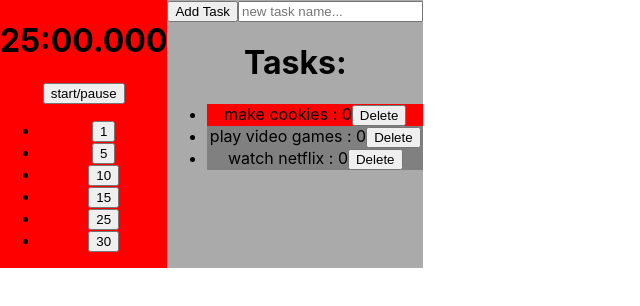
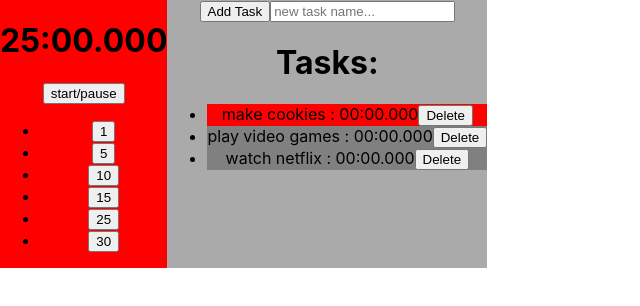
Before and after one commit to AceOfHeart5/TimeManager, a React (Create React App) app: page / in a window 1280 px wide. Shown: the top 306 px of the page, without its empty margins (0-640 px from the left). Built offline with nearby package versions, Linux system fonts and the light colour scheme.

Commit message:
add utility file and add time to tasks functionality

```diff
--- a/src/components/Pomodoro.js
+++ b/src/components/Pomodoro.js
@@ -1,3 +1,5 @@
+import { timeDisplay } from '../util/Utility';
+
 const Pomodoro = ({app}) => {
 
     // setMins is an array of integers representing minute values timer can be set to
@@ -11,25 +13,6 @@ const Pomodoro = ({app}) => {
         return <ul>{result}</ul>;
     }
 
-    const getDisplay = () => {
-        let temp = app.timer.timeRemaining;
-        let minutes = Math.floor(temp / 1000 / 60);
-        temp -= (minutes * 60 * 1000);
-        let seconds = Math.floor(temp / 1000);
-        temp -= (seconds * 1000);
-        let milliseconds = temp;
-        minutes = minutes.toLocaleString('en-US', {
-            minimumIntegerDigits: 2
-        });
-        seconds = seconds.toLocaleString('en-US', {
-            minimumIntegerDigits: 2
-        });
-        milliseconds = milliseconds.toLocaleString('en-US', {
-            minimumIntegerDigits: 3
-        })
-        return `${minutes}:${seconds}.${milliseconds}`;
-    }
-
     const getTimerColor = () => {
         if (app.timer.getRunning()) return 'green';
         else return 'red';
@@ -37,7 +20,7 @@ const Pomodoro = ({app}) => {
 
     return (
         <div className="timer" style={{background: getTimerColor()}}>
-            <h1 className="display">{getDisplay()}</h1>
+            <h1 className="display">{timeDisplay(app.timer.timeRemaining)}</h1>
             <button onClick={() => app.startTimer()} className="btn-startpause">start/pause</button>
             {getSetButtons([1, 5, 10, 15, 25, 30])}
         </div>
--- a/src/components/Tasks.js
+++ b/src/components/Tasks.js
@@ -1,4 +1,5 @@
 import { useState } from 'react';
+import { timeDisplay } from '../util/Utility';
 
 const Tasks = ({ app }) => {
 
@@ -13,6 +14,7 @@ const Tasks = ({ app }) => {
 
     const getTaskColor = (index) => {
         if (index !== app.tasks.currentTask) return 'grey';
+        if (app.timer.getRunning()) return 'green';
         return 'red';
     }
 
@@ -21,7 +23,7 @@ const Tasks = ({ app }) => {
         app.tasks.taskList.forEach((task, i) => {
             result.push(
                 <li key={i} style={{background: getTaskColor(i)}}>
-                    {task.name} : {task.time}
+                    {task.name} : {timeDisplay(task.time)}
                     <button onClick={() => app.deleteTask(i)}>Delete</button>
                 </li>
             );
--- a/src/util/Application.js
+++ b/src/util/Application.js
@@ -48,6 +48,7 @@ export default class Application {
     }
 
     tick() {
+        this.tasks.addTime(this.timer.timePassed);
         this.updateState();
     }
 
--- /dev/null
+++ b/src/util/Utility.js
@@ -0,0 +1,17 @@
+// return formatted string of millisecond time integer
+export function timeDisplay(milliseconds) {
+    let minutes = Math.floor(milliseconds / 1000 / 60);
+    milliseconds -= (minutes * 60 * 1000);
+    let seconds = Math.floor(milliseconds / 1000);
+    milliseconds -= (seconds * 1000);
+    minutes = minutes.toLocaleString('en-US', {
+        minimumIntegerDigits: 2
+    });
+    seconds = seconds.toLocaleString('en-US', {
+        minimumIntegerDigits: 2
+    });
+    milliseconds = milliseconds.toLocaleString('en-US', {
+        minimumIntegerDigits: 3
+    })
+    return `${minutes}:${seconds}.${milliseconds}`;
+}
```
